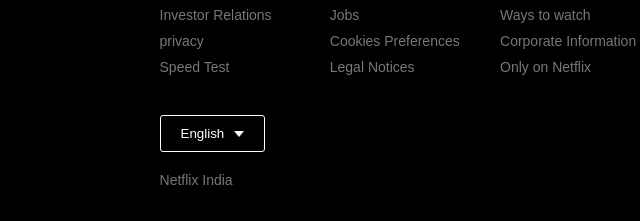
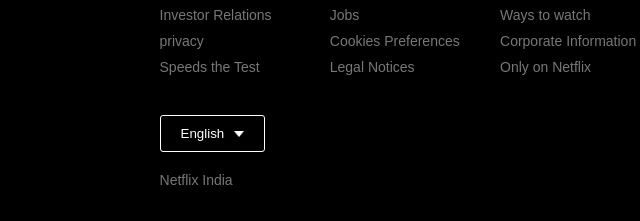
Before and after one commit to roshan-nn/Netflix1, a plain HTML site: page index.html in a window 1280 px wide. Shown: the part 3544-3765 px from the top of the page, 140-780 px from the left. Drawn offline with Linux system fonts and the light colour scheme; files that its build step writes are made by us from their sources; files whose address does not match are found by name.

Commit message:
Update index.html

```diff
--- a/index.html
+++ b/index.html
@@ -192,7 +192,7 @@
           <a href="#">FAQ</a>
           <a href="#">Investor Relations</a>
           <a href="#">privacy</a>
-          <a href="#">Speed Test</a>
+          <a href="#">Speeds the Test</a>
 
           </div>
 
```
